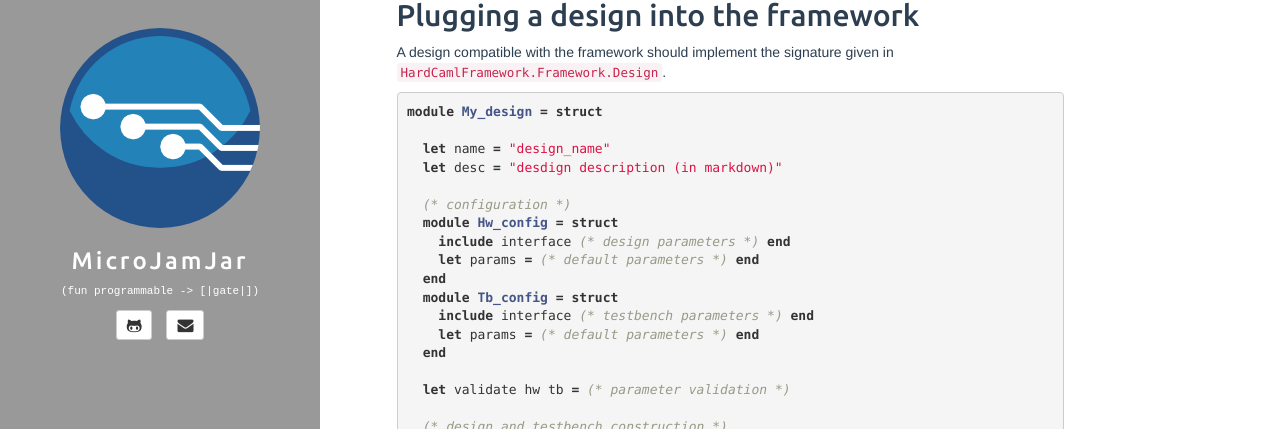
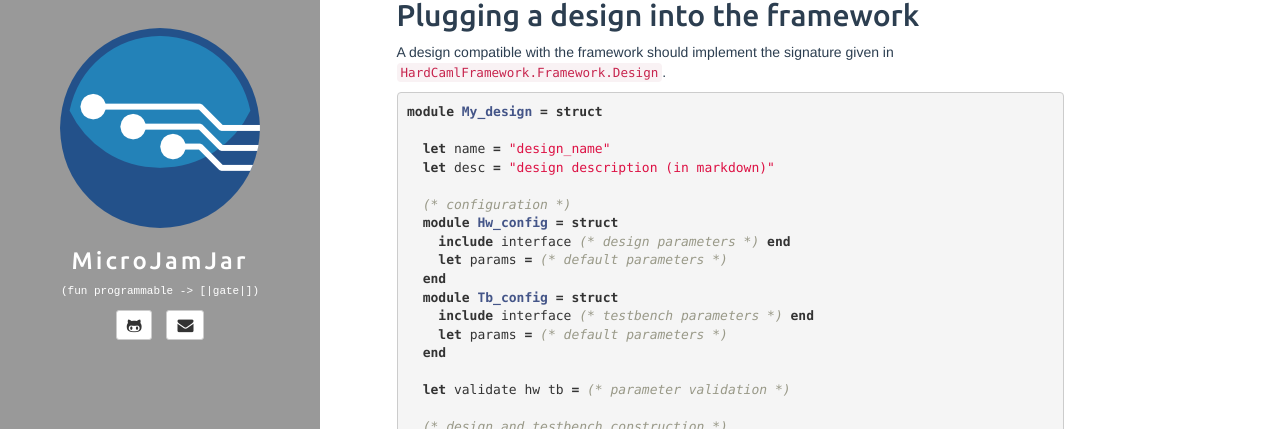
Before and after one commit to ujamjar/ujamjar.github.io, a Jekyll site: the page built from _posts/2016-01-15-hardcaml-examples-in-javascript.md, in a window 1280 px wide and 900 px high, scrolled down 320 px. Shown: the part 100-529 px from the top of the window. Built offline with Jekyll 4.4.1, drawn with Linux system fonts in a browser that asks for light colours; comment, search, counter and statistics services are not loaded.

Commit message:
fix a couple of typos

```diff
--- a/_posts/2016-01-15-hardcaml-examples-in-javascript.md
+++ b/_posts/2016-01-15-hardcaml-examples-in-javascript.md
@@ -30,16 +30,16 @@ A design compatible with the framework should implement the signature given in
 module My_design = struct
 
   let name = "design_name"
-  let desc = "desdign description (in markdown)"
+  let desc = "design description (in markdown)"
 
   (* configuration *)
   module Hw_config = struct
     include interface (* design parameters *) end
-    let params = (* default parameters *) end
+    let params = (* default parameters *)
   end
   module Tb_config = struct
     include interface (* testbench parameters *) end
-    let params = (* default parameters *) end
+    let params = (* default parameters *)
   end
 
   let validate hw tb = (* parameter validation *)
```
